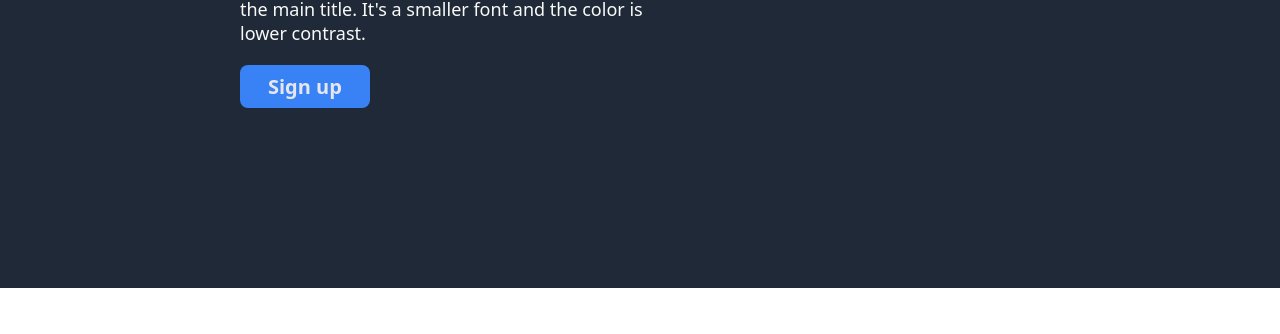
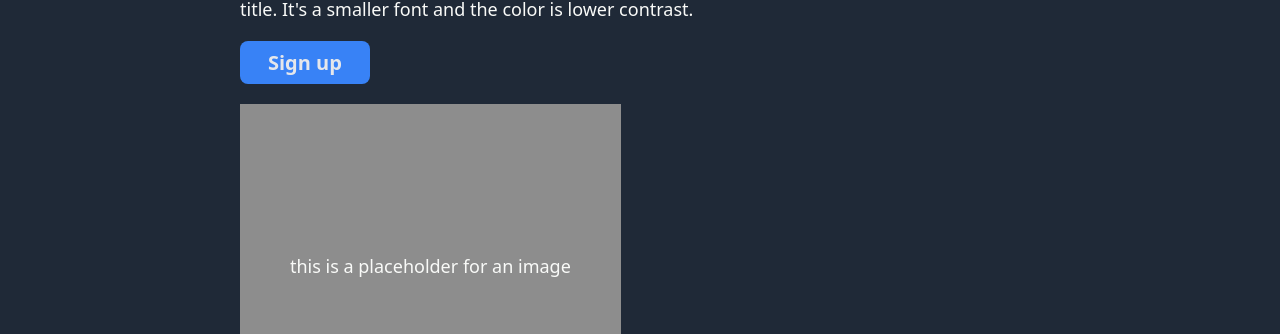
Before and after one commit to Nikaraa/complete-website, a plain HTML site: page index.html in a window 1280 px wide. Shown: the part 344-678 px from the top of the page. Drawn offline with Linux system fonts and the light colour scheme.

Commit message:
fix shrink first sections

```diff
--- a/style.css
+++ b/style.css
@@ -64,32 +64,32 @@ button:hover{
 .body{
     display: flex;
     align-items: center;
-
+    flex-wrap: wrap;
+    justify-content: space-between;
 }
 
 .content{
     display: flex;
     flex-direction: column;
+
 }
 
 
 .greyrectangle{
     background: #8d8d8d;
+    padding: 150px 50px;
+}
+
+.bigtitle{
+    max-width: 350px;
+    font-size: 48px;
+    font-weight: bolder;
 
 }
 
-.bigtitle{
-    font-size: 48px;
-    font-weight: bolder;
-    max-width: 350px;
+.littlepar{
+    max-width: 550px;
 }
-
-.littlepar{
-    width: 450px;
-}
-
-
-
 
 
 .underbackground{
```
